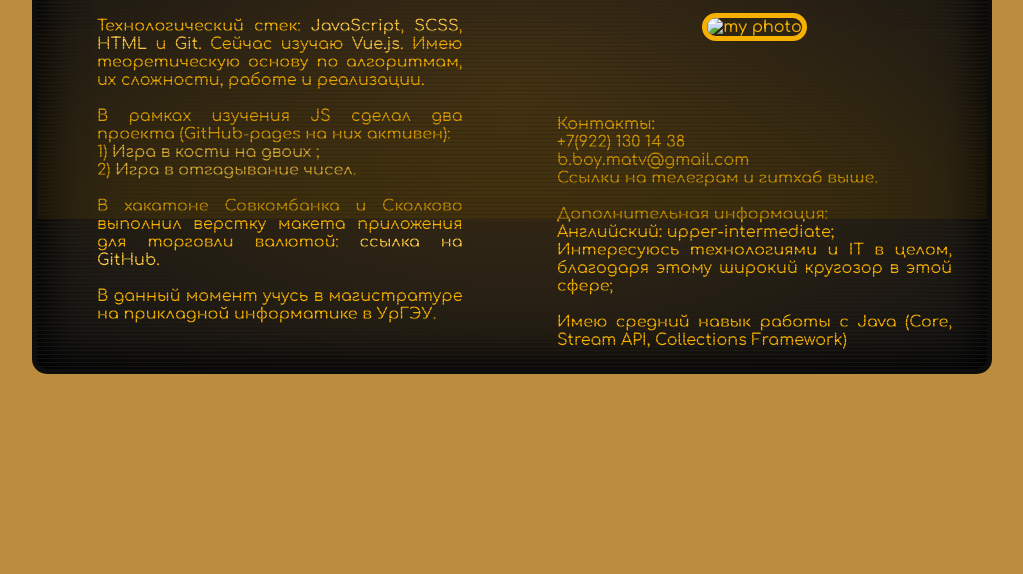
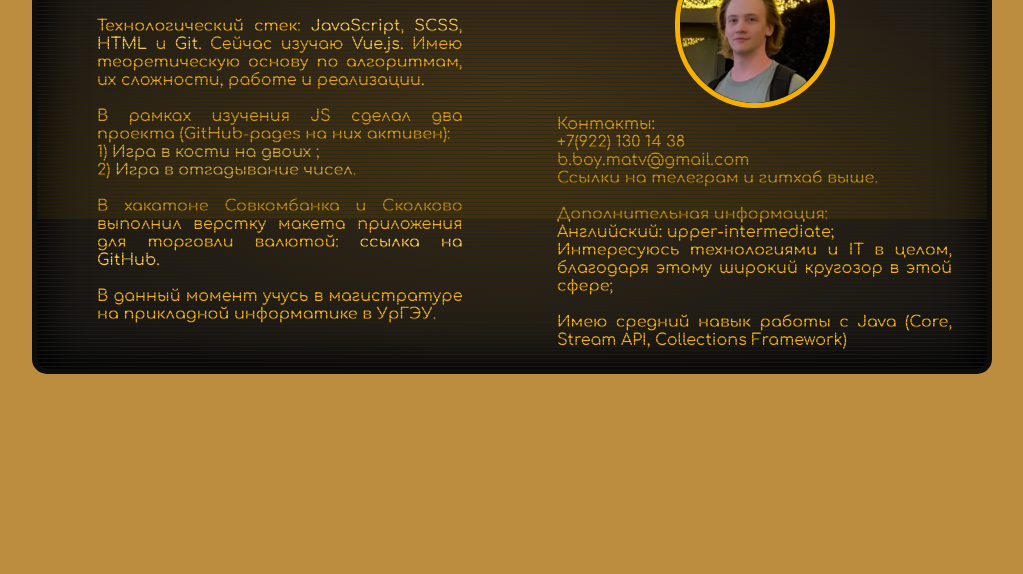
Before and after one commit to MoneyTreesIsThePerfectPlaceForShade/portfolio, a website: page index.html in a window 1280 px wide. Shown: the part 226-800 px from the top of the page, without its empty margins (128-1151 px from the left). Drawn offline with Linux system fonts and the light colour scheme; the site is published under a folder, as on GitHub Pages, so addresses that start at the root find nothing.

Commit message:
закончил проект

```diff
--- a/index.html
+++ b/index.html
@@ -89,7 +89,7 @@
                 </h2>
                 <div class="photo-section">
                     <img
-                        src="/img/photo.png"
+                        src="./img/photo.png"
                         alt="my photo"
                         width="150px"
                         class="photo-margin"
```
